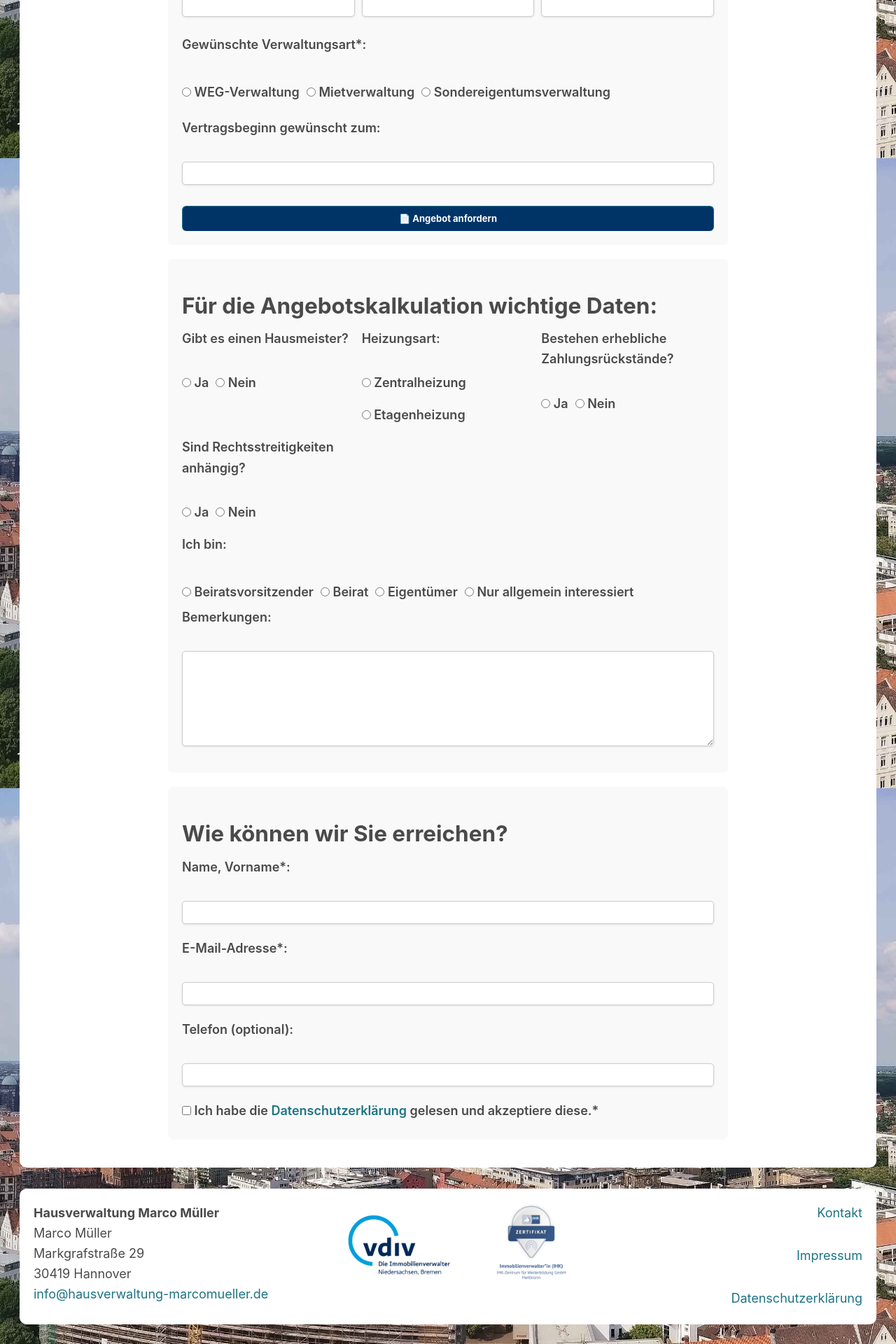
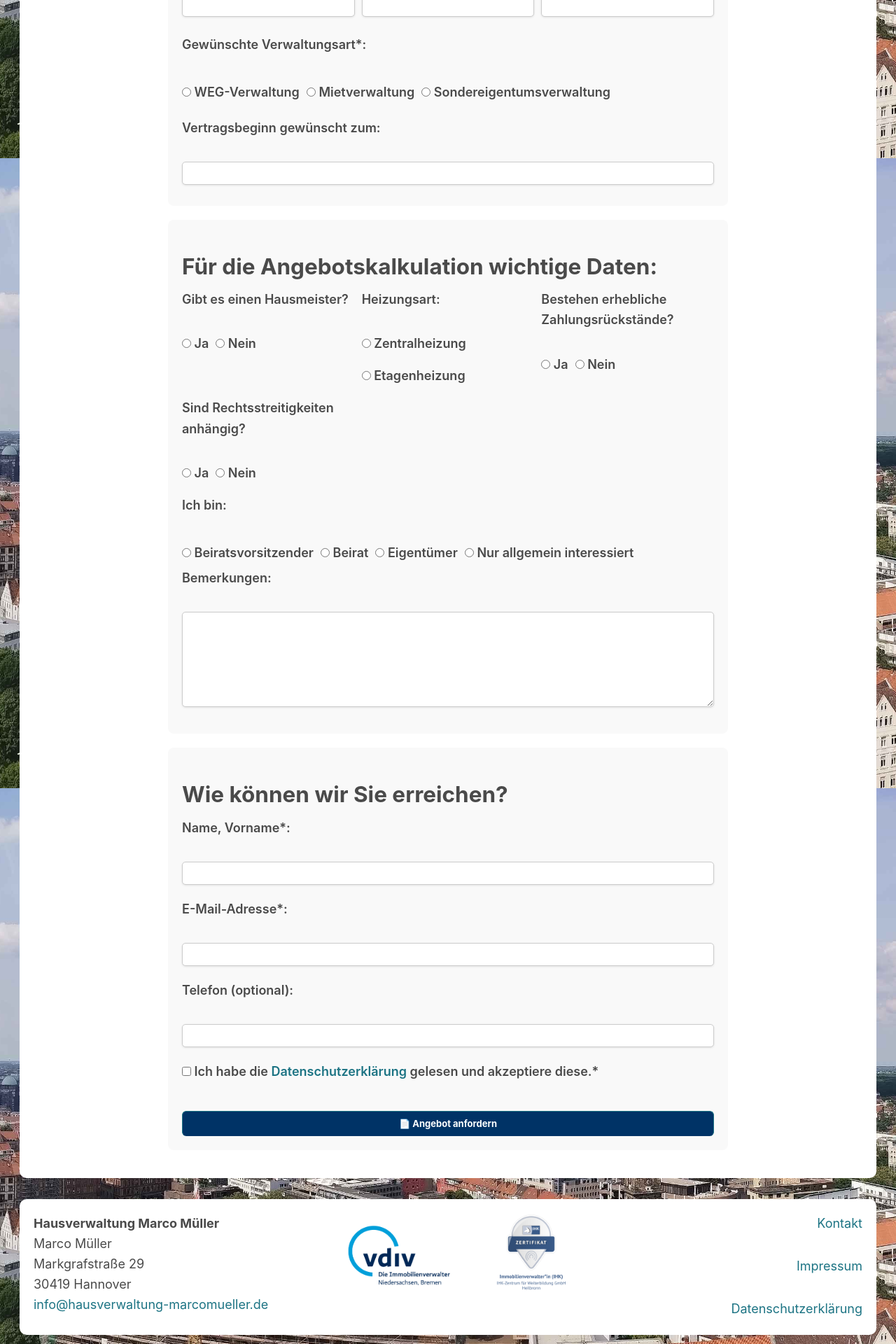
Before and after one commit to marek22k/hausverwaltung, a Jekyll site: the page built from angebot-anfordern.md, in a window 1280 px wide. Shown: the part 1574-3494 px from the top of the page at 70% size. Built offline with Jekyll 4.4.1, drawn with Linux system fonts in a browser that asks for light colours.

Commit message:
Update angebot-anfordern.md

```diff
--- a/angebot-anfordern.md
+++ b/angebot-anfordern.md
@@ -109,6 +109,7 @@ keywords: Hausverwaltung, Angebot, Anfrage, WEG-Verwaltung, Mietverwaltung, Sond
     font-size: 1.3rem;
     padding: 1rem 2rem;
     width: 100%;
+    margin-top: 2rem;
   }
 
   @keyframes fadeIn {
@@ -165,11 +166,6 @@ Bitte füllen Sie das nachfolgende Formular vollständig aus. Pflichtfelder sind
           <div class="input-wrapper">
             <input type="text" name="vertragsbeginn" placeholder=" ">
           </div>
-        </div>
-
-        <!-- Absenden Button -->
-        <div style="text-align: center; margin-top: 2rem;">
-          <button type="submit" class="button-link">📄 Angebot anfordern</button>
         </div>
       </div>
 
@@ -252,6 +248,12 @@ Bitte füllen Sie das nachfolgende Formular vollständig aus. Pflichtfelder sind
             Ich habe die <a href="/datenschutz/" target="_blank">Datenschutzerklärung</a> gelesen und akzeptiere diese.*
           </label>
         </div>
+
+        <!-- Absenden Button ganz unten -->
+        <div style="margin-top: 2rem;">
+          <button type="submit" class="button-link">📄 Angebot anfordern</button>
+        </div>
+
       </div>
 
     </form>
```
